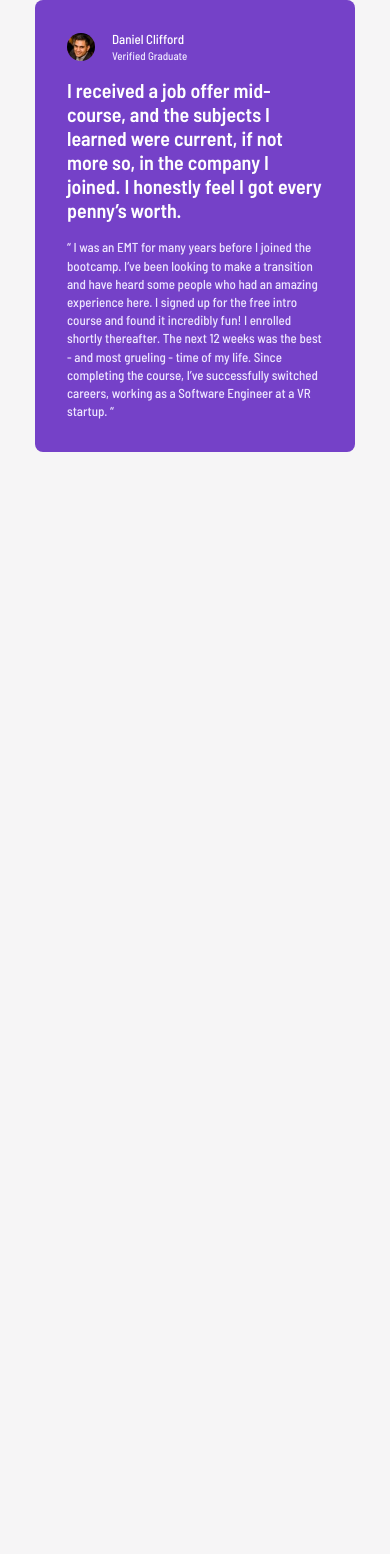
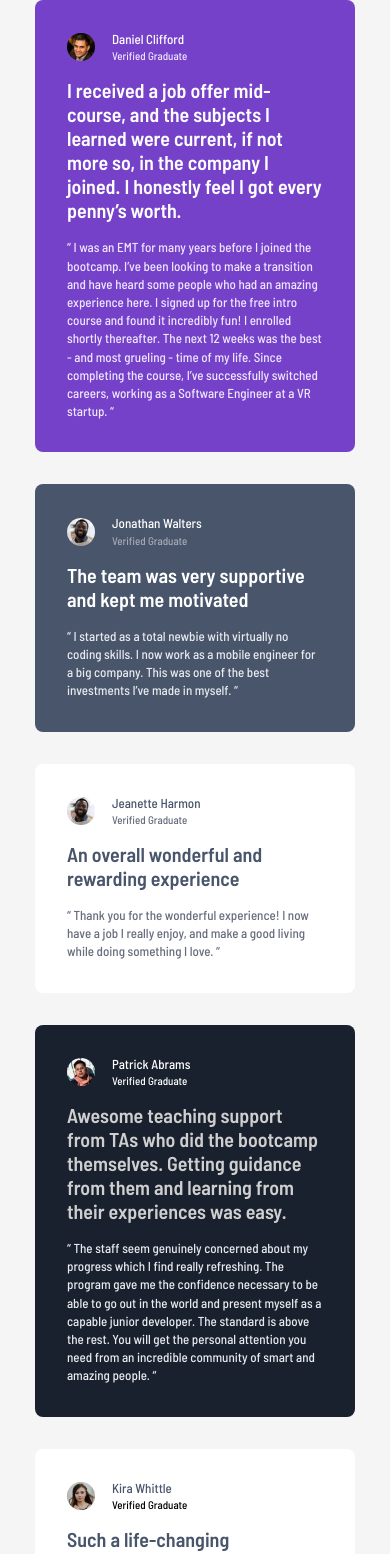
Before and after one commit to JasonY199/testimonials-grid-section, a Next.js app: page / in a window 390 px wide. Shown: the top 1554 px of the page. Before the commit the page ends 844 px from the top, so only its background shows below. Built offline with nearby package versions, Linux system fonts and the light colour scheme.

Commit message:
complete mobile screen layout

```diff
--- a/app/page.tsx
+++ b/app/page.tsx
@@ -2,8 +2,17 @@ import TestimonialCard from "@/components/TestimonialCard";
 
 export default function Home() {
   return (
-    <main className="px-[35px] py-[73]">
+    <main
+      className="
+        px-[35px] py-[73]
+        grid grid-cols-1 gap-8
+      "
+    >
       <TestimonialCard author="daniel" />
+      <TestimonialCard author="jonathan" />
+      <TestimonialCard author="jeanette" />
+      <TestimonialCard author="patrick" />
+      <TestimonialCard author="kira" />
     </main>
   );
 }
--- a/components/TestimonialCard.tsx
+++ b/components/TestimonialCard.tsx
@@ -11,9 +11,10 @@ export default function TestimonialCard({
   return (
     <article
       className={`
-        ${testimonialsData[author].backgroundColor}
         rounded-lg p-8
         flex flex-col gap-4
+        ${testimonialsData[author].backgroundColor}
+        ${className ?? ""}
     `}
     >
       <div className="flex flex-row gap-[17px]">
--- a/data/testimonials-data.ts
+++ b/data/testimonials-data.ts
@@ -37,7 +37,7 @@ export const testimonialsData: TestimonialsDataType = {
     backgroundColor: "bg-grey-500",
     imageBorderColor: "",
     nameColor: "text-white",
-    verifiedColor: "text-grey-300",
+    verifiedColor: "text-[#A3AAB4]",
     headingColor: "text-white",
     quoteColor: "text-grey-100",
   },
```
